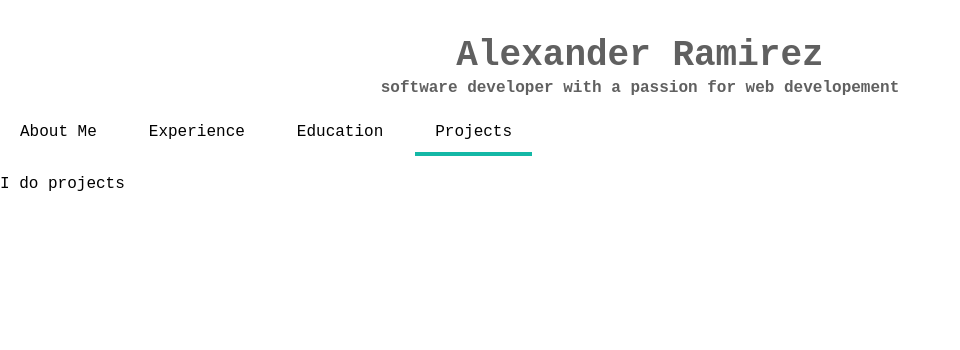
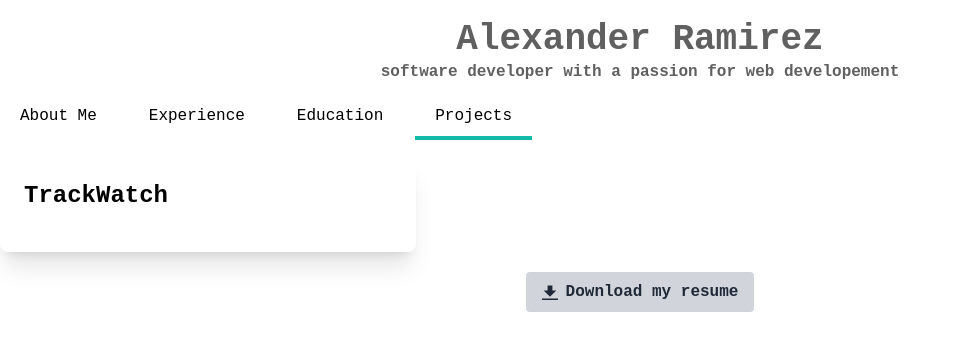
Before and after one commit to ganbaKotori/portfolio-react-app, a React (Create React App) app in the folder portfolio-app/: page / in a window 1280 px wide. Both pictures are taken after a click on the button "Projects". Shown: the top 350 px of the page, without its empty margins (0-960 px from the left). Built offline with nearby package versions, Linux system fonts and the light colour scheme.

Commit message:
Update to Footer

```diff
--- a/portfolio-app/src/App.js
+++ b/portfolio-app/src/App.js
@@ -7,6 +7,7 @@ function App() {
 		<div class="container mx-auto">
 			<Header />
 			<Tabs />
+			<Footer />
 		</div>
 	);
 }
--- a/portfolio-app/src/components/Footer.jsx
+++ b/portfolio-app/src/components/Footer.jsx
@@ -1,14 +1,12 @@
 export function Footer() {
 	return (
-		<footer className="bg-gray-800 pt-10 sm:mt-10">
-			<div className="max-w-screen-xl mx-auto px-4 sm:px-6 lg:px-8">
-				<div className="flex justify-center space-x-6">
-					<a href="#" className="text-gray-400 hover:text-gray-300" />
-					<a href="#" className="text-gray-400 hover:text-gray-300" />
-					<a href="#" className="text-gray-400 hover:text-gray-300" />
-				</div>
-				<p className="mt-8 text-center text-gray-400 text-sm">&copy; 2023 My Website. All rights reserved.</p>
-			</div>
+		<footer className="pt-0 sm:mt-5 max-w-screen-xl mx-auto px-4 sm:px-6 lg:px-8 flex justify-center space-x-6">
+			<button class="bg-gray-300 hover:bg-gray-400 text-gray-800 font-bold py-2 px-4 rounded inline-flex items-center">
+				<svg class="fill-current w-4 h-4 mr-2" xmlns="http://www.w3.org/2000/svg" viewBox="0 0 20 20">
+					<path d="M13 8V2H7v6H2l8 8 8-8h-5zM0 18h20v2H0v-2z" />
+				</svg>
+				<span>Download my resume</span>
+			</button>
 		</footer>
 	);
 }
--- a/portfolio-app/src/components/Header.jsx
+++ b/portfolio-app/src/components/Header.jsx
@@ -2,7 +2,7 @@ import '../assets/css/Header.css';
 
 export function Header() {
 	return (
-		<div class="container pt-9 px-10 mx-0 min-w-full flex flex-col items-center">
+		<div class="container pt-5 px-10 mx-0 min-w-full flex flex-col items-center">
 			<h2 class="text-4xl text-black my-name text-center">Alexander Ramirez</h2>
 			<h2 class="text-1xl mb-3 text-black my-name text-center">
 				software developer with a passion for web developement
--- a/portfolio-app/src/components/TabItems/ProjectsTab.jsx
+++ b/portfolio-app/src/components/TabItems/ProjectsTab.jsx
@@ -1,3 +1,15 @@
-export function Projects() {
-	return <div>I do projects</div>;
+export function Projects(props) {
+	const projects = props.projects;
+
+	return (
+		<div className="grid grid-cols-3 gap-4">
+			{projects.map((pro, index) => (
+				<div className="card" key={index}>
+					<h3 className="text-2xl pb-2 font-bold">{pro.title}</h3>
+					<h3 className="text-1xl pb-2 font-bold">{pro.subtitle}</h3>
+					<ul>{pro.description.map((desc, index) => <li key={index}>{desc}</li>)}</ul>
+				</div>
+			))}
+		</div>
+	);
 }
--- a/portfolio-app/src/components/Tabs.jsx
+++ b/portfolio-app/src/components/Tabs.jsx
@@ -40,8 +40,8 @@ const education = [
 
 const projects = [
 	{
-		name: 'owdb',
-		project_type: '',
+		title: 'TrackWatch',
+		subtitle: '',
 		github_link: '',
 		website_link: '',
 		description: [],
@@ -49,8 +49,6 @@ const projects = [
 		to_date: 'May 2017'
 	}
 ];
-
-const project = [];
 
 const tabsData = [
 	{
@@ -67,7 +65,7 @@ const tabsData = [
 	},
 	{
 		label: 'Projects',
-		content: <Projects project={projects}/>
+		content: <Projects projects={projects}/>
 	}
 ];
 
@@ -91,7 +89,7 @@ export function Tabs() {
 					);
 				})}
 			</div>
-			<div className="py-4">
+			<div className="pt-4">
 				<p>{tabsData[activeTabIndex].content}</p>
 			</div>
 		</>
```
